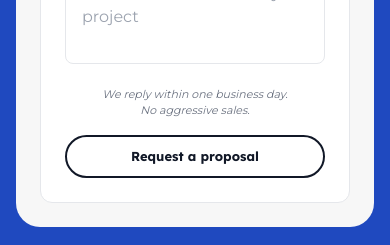
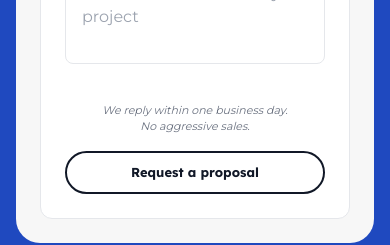
Before and after one commit to ClaimhSolair/officience-landing, a React (Vite) app: page / in a window 390 px wide. Shown: the part 6030-6275 px from the top of the page. Built offline with nearby package versions, Linux system fonts and the light colour scheme.

Commit message:
Contact form: Remove blank space, make compact layout

```diff
--- a/components/Contact.tsx
+++ b/components/Contact.tsx
@@ -137,10 +137,9 @@
               ))}
             </div>
 
-          {/* Contact form - right side, square box */}
-          <div className="bg-white p-6 md:p-8 rounded-xl border border-gray-200 aspect-auto md:aspect-square flex flex-col justify-between">
-            <form onSubmit={handleSubmit} className="flex flex-col h-full">
-              <div className="space-y-4 flex-grow">
+          {/* Contact form - right side, compact */}
+          <div className="bg-white p-6 md:p-8 rounded-xl border border-gray-200">
+            <form onSubmit={handleSubmit} className="space-y-4">
               <div>
                 <label
                   className="block font-bold text-gray-900 mb-1.5"
@@ -207,9 +206,8 @@
                   className="w-full bg-white border border-gray-200 rounded-lg px-4 py-2.5 text-base text-gray-900 outline-none transition-all duration-300 font-body placeholder:text-gray-400 focus:ring-2 focus:ring-primary/10 focus:border-primary/30 resize-none"
                 ></textarea>
               </div>
-              </div>
 
-              <div className="flex flex-col md:flex-row items-center justify-between gap-4 pt-4 mt-auto">
+              <div className="flex flex-col md:flex-row items-center justify-between gap-4 pt-4">
                 <div
                   className="text-gray-500 font-body text-center md:text-left italic"
                   style={{ fontSize: 'clamp(11px, 0.9vw, 14px)' }}
```
Lines whose indentation alone changed are shown as unchanged.
